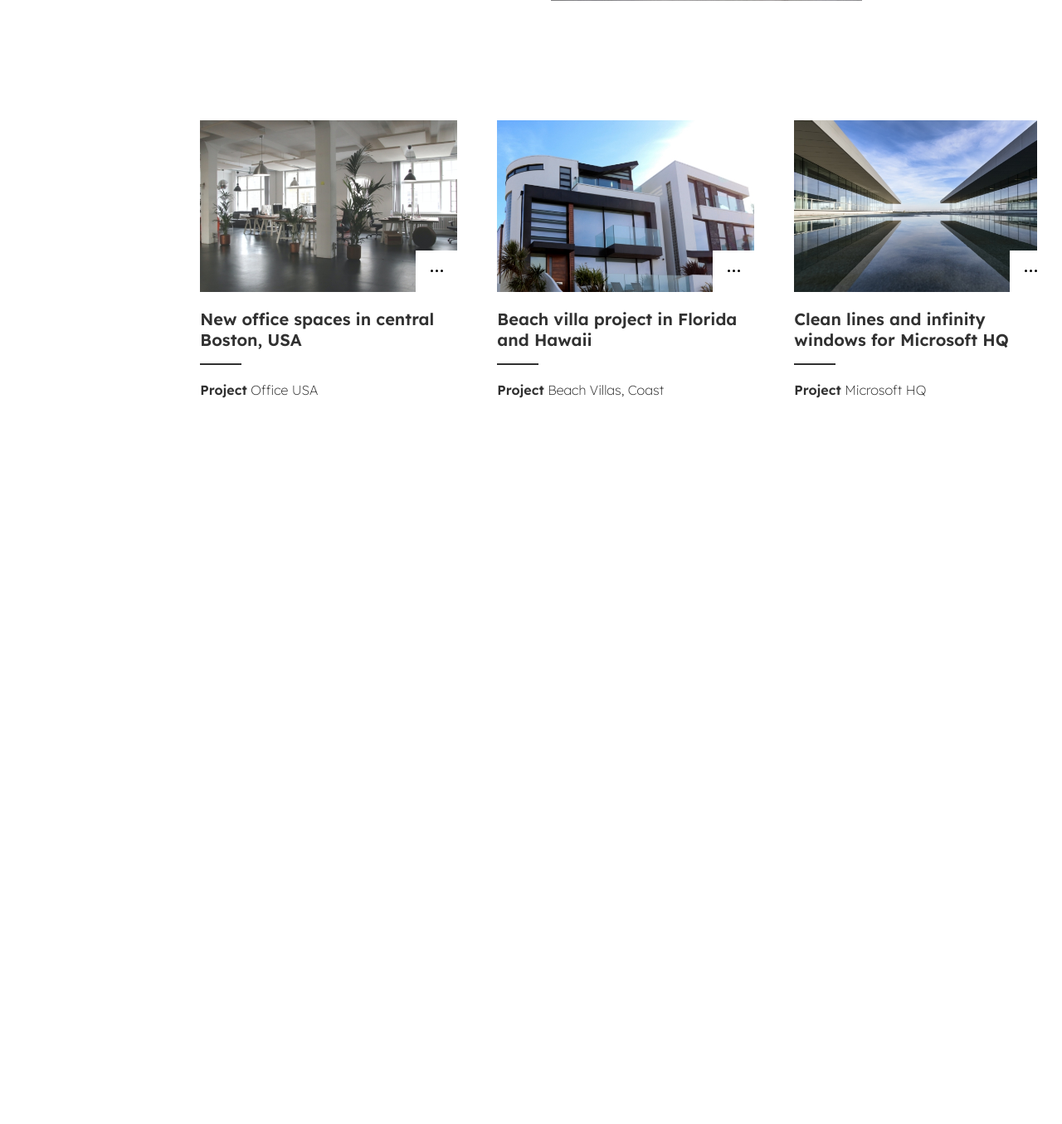
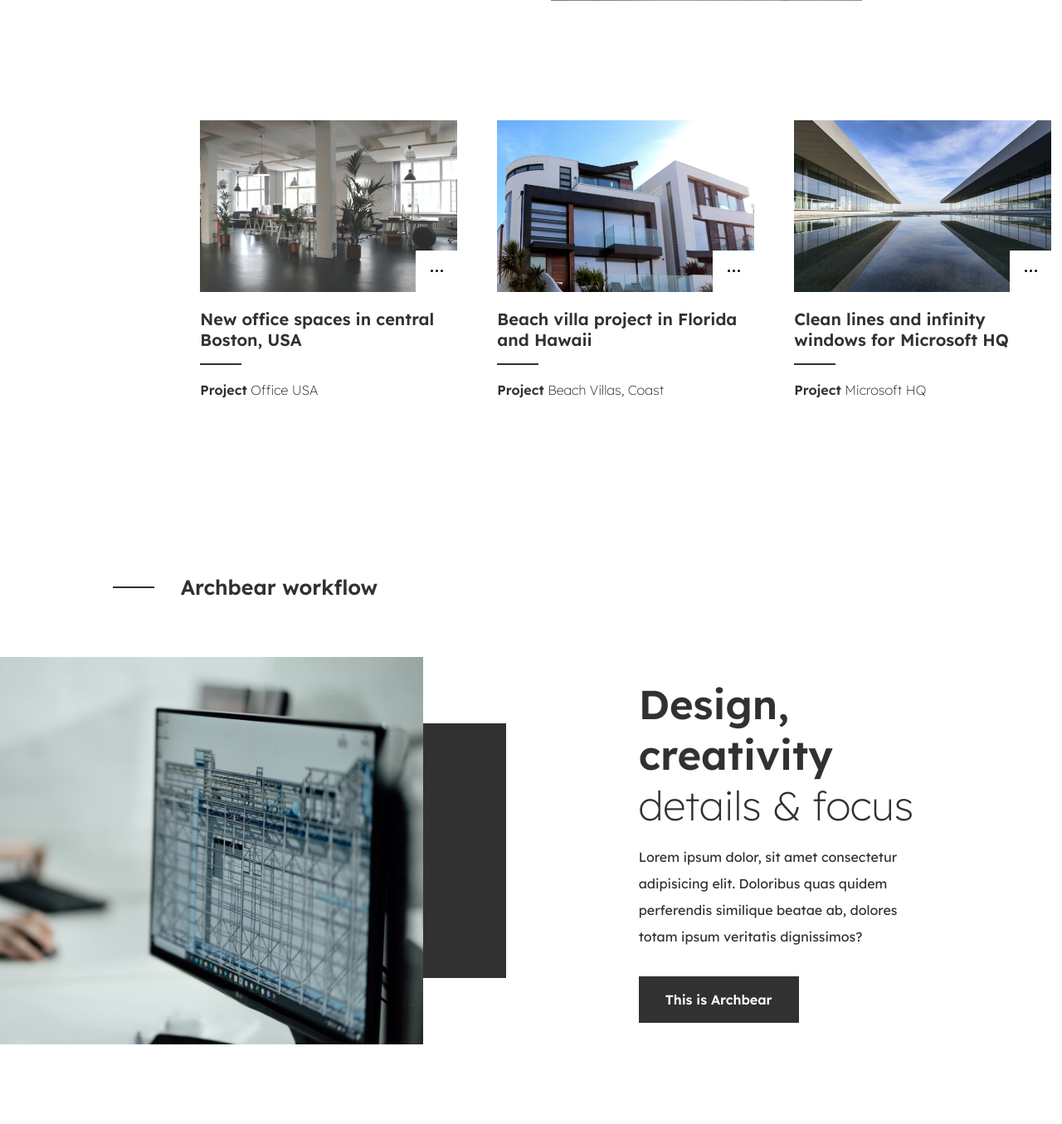
Before and after one commit to nataliasundstrm/archbear, a PHP site: page / in a window 1280 px wide. Shown: the part 1577-2932 px from the top of the page at 83% size. Before the commit the page ends 2057 px from the top, so only its background shows below. Run offline with PHP 8.4, Linux system fonts and the light colour scheme.

Commit message:
Add about section

```diff
--- a/index.html
+++ b/index.html
@@ -148,6 +148,38 @@
 
         </section>
 
+        <section class="about section">
+            <header class="about__header section__header">
+                <h2 class="about__title section__title">Archbear workflow</h2>
+            </header>
+
+            <div class="about__content section__content">
+                <article class="workflow">
+
+                    <figure class="workflow__img">
+                        <img src="assets//images/about@2x.jpg" alt="">
+                    </figure>
+
+                    <div class="workflow__text">
+                        <header class="workflow__header">
+                            <h3 class="workflow__title"><strong>Design, creativity</strong> <br>details & focus</h3>
+                        </header>
+
+                        <div class="workflow__content">
+                            <p>Lorem ipsum dolor, sit amet consectetur adipisicing elit. Doloribus quas quidem perferendis similique beatae ab, dolores totam ipsum veritatis dignissimos?</p>
+                        </div>
+
+                        <footer class="workflow__footer">
+                            <a href="" class="workflow__explore">This is Archbear</a>
+                        </footer>
+                    </div>
+                </article>
+
+            </div>
+
+
+        </section>
+
     </div>
 
 </body>
--- a/src/scss/layout/_layout.scss
+++ b/src/scss/layout/_layout.scss
@@ -1,4 +1,8 @@
 @use '../components/title';
+
+.container {
+    display: grid;
+}
 
 .section {
     margin: var(--section-gap) 0;
--- a/src/scss/pages/home/_index.scss
+++ b/src/scss/pages/home/_index.scss
@@ -1,2 +1,3 @@
 @forward 'hero';
 @forward 'projects';
+@forward 'about';
--- a/src/scss/pages/home/_projects.scss
+++ b/src/scss/pages/home/_projects.scss
@@ -43,6 +43,7 @@
     &__img {
         margin: 0;
         position: relative;
+
         img {
             display: block;
             position: relative;
@@ -69,7 +70,7 @@
 
     margin-top: var(--section-gap);
     // Detta för att innehållet ska gå ut till kanten
-    margin-right: calc( var(--page-paddning) * -1) ;
+    margin-right: calc( var(--page-padding) * -1) ;
     display: flex;
     gap: var(--grid-gap);
 
--- a/style.css
+++ b/style.css
@@ -85,6 +85,10 @@ a {
 
 strong {
   font-weight: 600;
+}
+
+.container {
+  display: grid;
 }
 
 .section {
@@ -379,7 +383,7 @@ strong {
 .projects {
   grid-column: 3/-1;
   margin-top: var(--section-gap);
-  margin-right: calc(var(--page-paddning) * -1);
+  margin-right: calc(var(--page-padding) * -1);
   display: flex;
   gap: var(--grid-gap);
   overflow-x: scroll;
@@ -421,4 +425,67 @@ strong {
   align-items: center;
 }
 
+.about__content {
+  grid-column: 1/-1;
+}
+
+.workflow {
+  display: grid;
+  grid-template-columns: var(--grid-content);
+  gap: var(--grid-gap);
+}
+.workflow__title {
+  margin: 0rem;
+  font-size: var(--font-size-6);
+  font-weight: 200;
+  max-width: 428px;
+}
+.workflow__explore {
+  background-color: var(--color-dark);
+  color: var(--color-light);
+  display: inline-block;
+  text-decoration: none;
+  padding: 1rem 2rem;
+  border-radius: 0px;
+  font-size: var(--font-size-1);
+  font-family: var(--font-sans);
+  font-weight: 600;
+  border: 0;
+  cursor: pointer;
+  margin-top: 1rem;
+}
+.workflow__explore:hover {
+  background-color: var(--color-dark);
+  color: var(--color-light);
+}
+.workflow__img {
+  grid-column: 1/6;
+  margin: 0 0 0 -220px;
+  position: relative;
+}
+.workflow__img img {
+  display: block;
+  position: relative;
+}
+.workflow__img::after {
+  content: "";
+  width: 200px;
+  position: absolute;
+  top: 80px;
+  bottom: 80px;
+  right: -100px;
+  background-color: var(--color-dark);
+  z-index: -1;
+}
+.workflow__text {
+  grid-column: 8/12;
+  display: flex;
+  flex-direction: column;
+  justify-content: center;
+}
+.workflow__content p {
+  line-height: 2;
+  max-width: 350px;
+}
+
 /*# sourceMappingURL=style.css.map */
```
Also changed, not shown: src/scss/pages/home/_about.scss (added, +66 -0 lines), assets/images/about.jpg (added), assets/images/about@2x.jpg (added), 1 other file.
